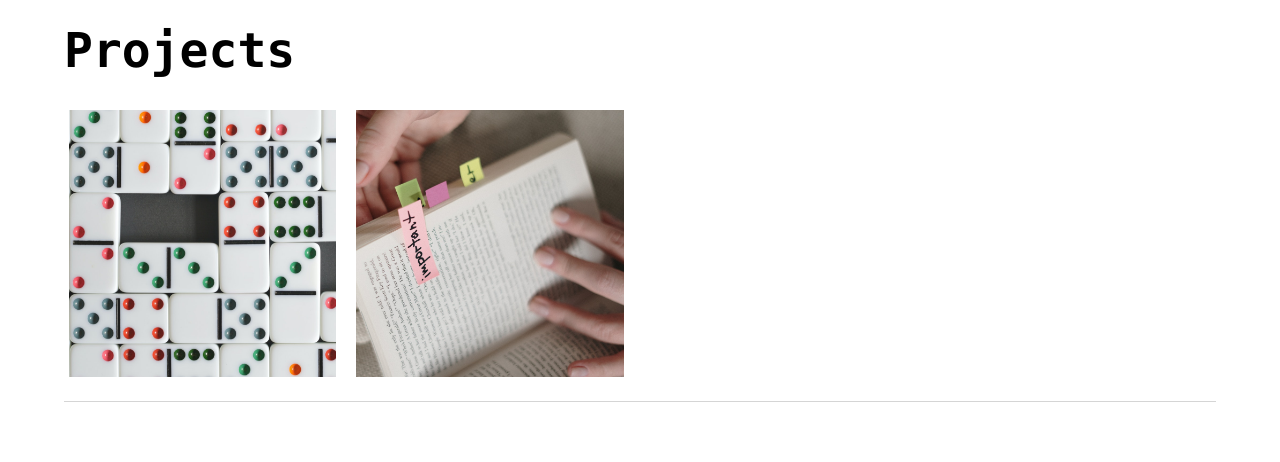
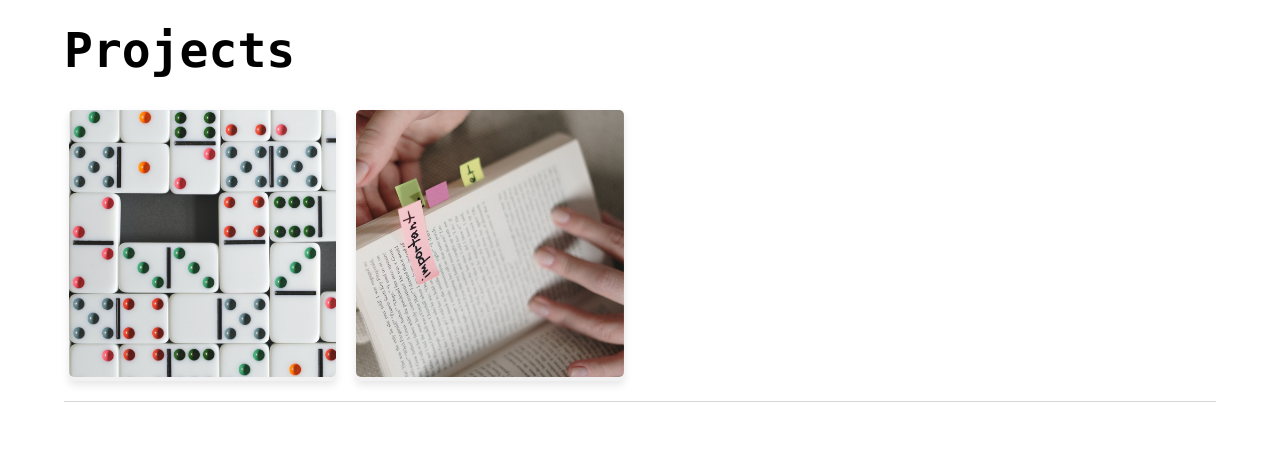
Before and after one commit to amadorschulze92/amadorschulze92.github.io, a Jekyll site: the page built from index.html, in a window 1280 px wide. Shown: the part 754-1216 px from the top of the page. Built offline with Jekyll 4.4.1, drawn with Linux system fonts in a browser that asks for light colours.

Commit message:
add cards back

```diff
--- a/index.html
+++ b/index.html
@@ -34,6 +34,7 @@ title: Michael A. Schulze
     <div class="row">
       {% for post in site.posts %}
         <div class="column">
+          <div class="card"
             <a href="{{ post.url }}">
               {% capture new_var %}/assets/images/{{ post.title }}.jpeg{% endcapture %}
               <img src={{ new_var }} alt={{ post.title }} style="width:100%" class="card_image">
@@ -44,6 +45,7 @@ title: Michael A. Schulze
               </a>
             </div>
           </div>
+        </div>
       {% endfor %}
     </div>
   </div>
```
Lines whose indentation alone changed are shown as unchanged.
